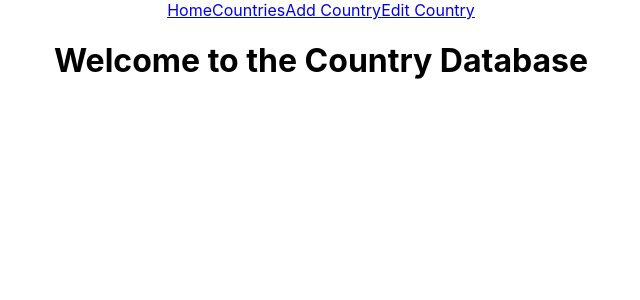
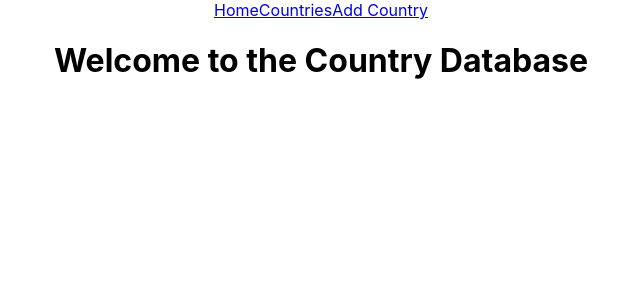
Before and after one commit to jbourke16/countries-front-end, a React (Create React App) app: page / in a window 1280 px wide. Shown: the top 300 px of the page, without its empty margins (319-959 px from the left). Built offline with nearby package versions, Linux system fonts and the light colour scheme.

Commit message:
Updated Nav

```diff
--- a/src/components/Nav.jsx
+++ b/src/components/Nav.jsx
@@ -6,7 +6,6 @@ function Nav() {
             <NavLink to='/'>Home</NavLink>
             <NavLink to='/countries'>Countries</NavLink>
             <NavLink to='/add-country'>Add Country</NavLink>
-            <NavLink to='/edit-country'>Edit Country</NavLink>
         </nav>
     )
 };
```
